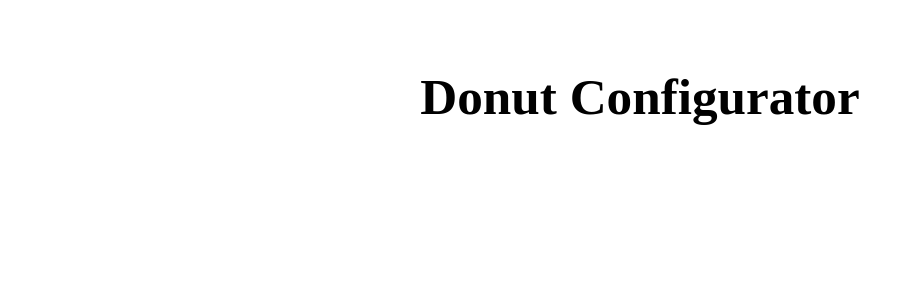
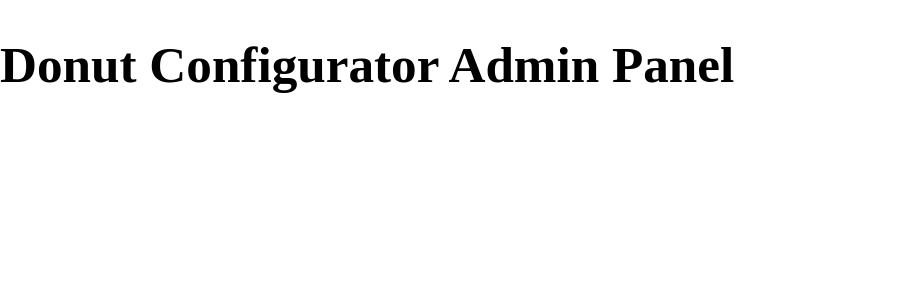
Before and after one commit to AlejandroDeWolf/donut-configurator-admin, a React (Vite) app: page / in a window 1280 px wide. Shown: the top 300 px of the page, without its empty margins (0-922 px from the left). Built offline with nearby package versions, Linux system fonts and the light colour scheme.

Commit message:
refactor: import sass file

```diff
--- a/src/App.jsx
+++ b/src/App.jsx
@@ -1,9 +1,7 @@
-import "./App.css";
-
 function App() {
   return (
     <div className="App">
-      <h1>Donut Configurator</h1>
+      <h1>Donut Configurator Admin Panel</h1>
     </div>
   );
 }
```
